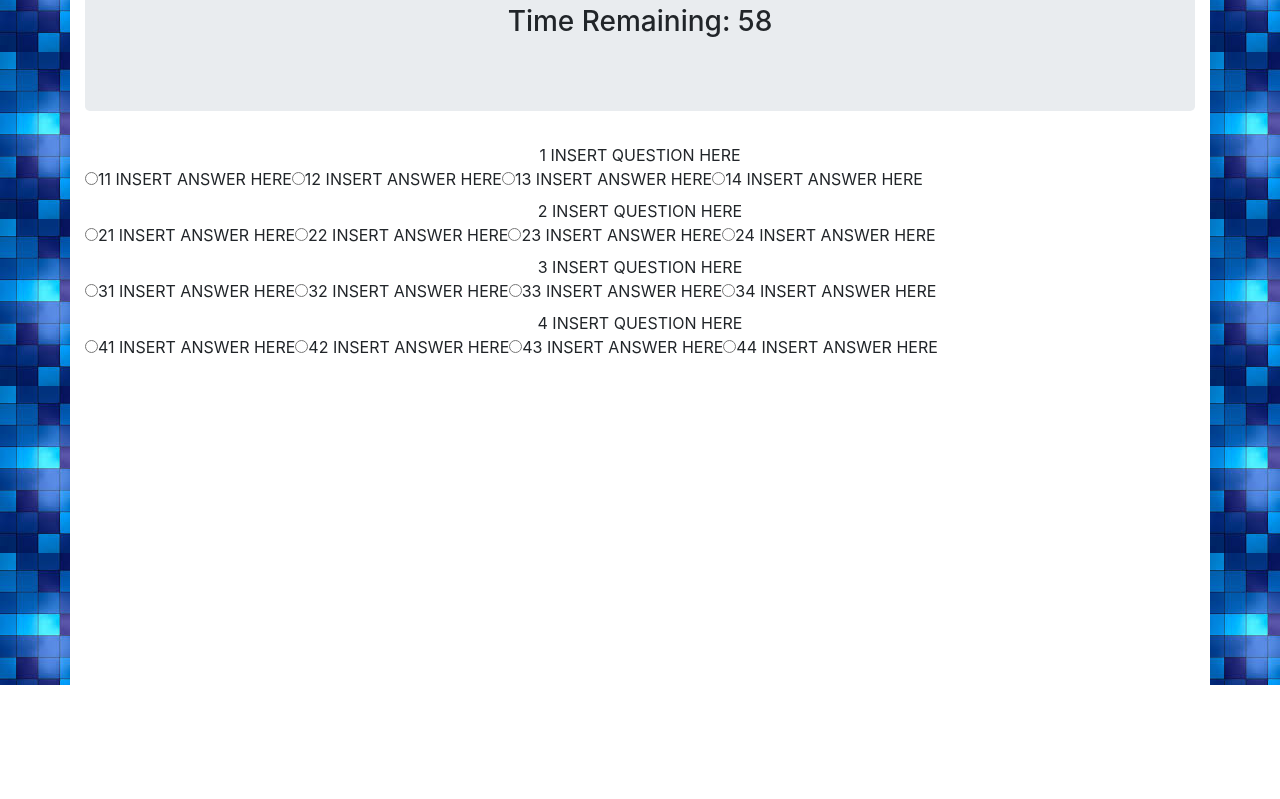
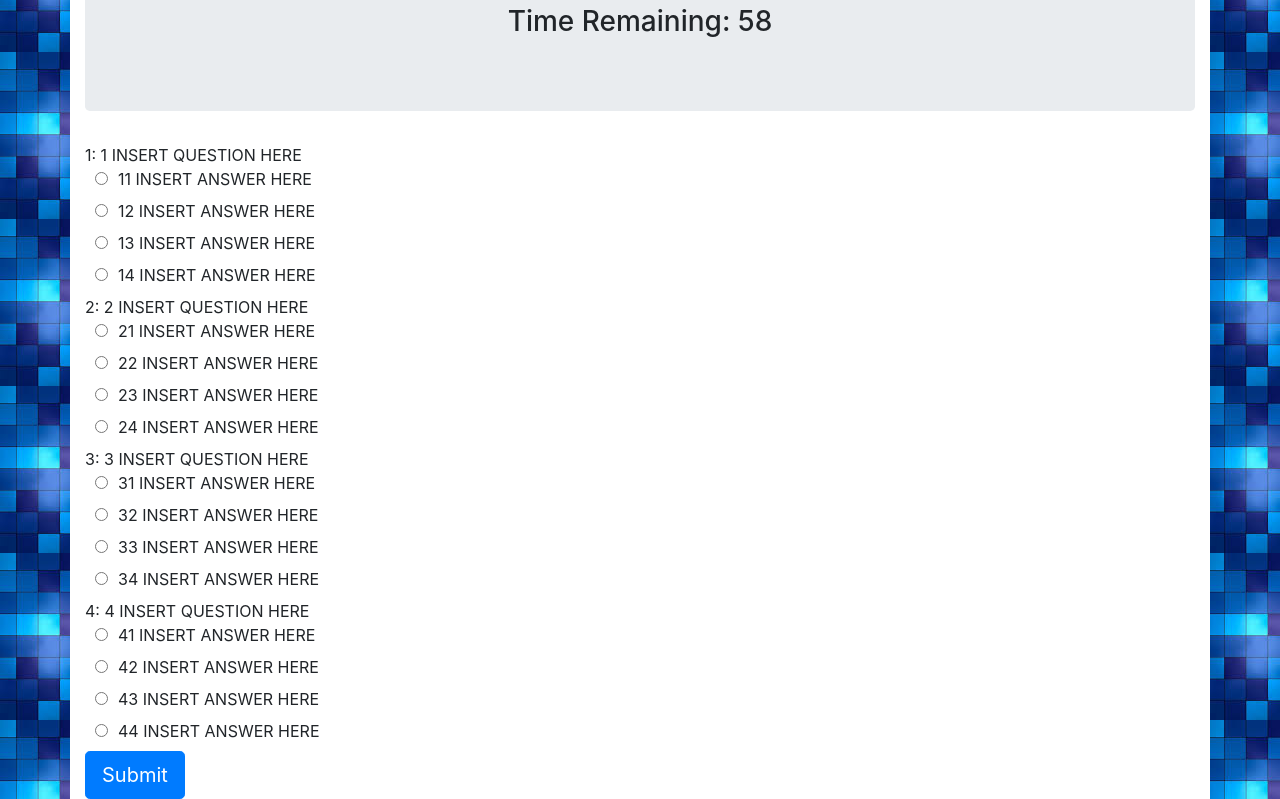
Before and after one commit to Matt-S-Elliott/trivia-game, a plain HTML site: page index.html in a window 1280 px wide. Both pictures are taken after a click on the button "Start!". Shown: the part 115-914 px from the top of the page. Before the commit the page ends 800 px from the top, so only its background shows below. Drawn offline with nearby package versions, Linux system fonts and the light colour scheme.

Commit message:
added the end game button and got end game working

```diff
--- a/assets/css/style.css
+++ b/assets/css/style.css
@@ -4,5 +4,11 @@ body {
 
 #mainContainer {
     background-color: white;
-    height: 100vh;
+    height: 100%;
+    min-height: 100vh;
 }
+
+.answer {
+    margin-left: 10px;
+    margin-right: 10px;
+}
--- a/assets/javascript/app.js
+++ b/assets/javascript/app.js
@@ -1,10 +1,11 @@
-//DONE: Make a counter to countdown from 120 to 0
-
 var timeRemainingText = $("#timeRemainingText");
 var mainContainer = $("#mainContainer");
 var startButton = $("#startButton");
 var correctAnswers = 0;
 var wrongAnswers = 0;
+//create the endgame button here, but don't append it until after the questions are displayed
+var endGameButton = $("<button class='btn btn-primary btn-lg' type='button'>Submit</button>");
+
 
 //I realize using an object for the counter is a little over-complicated, but I felt
 //like doing it... So here we are.
@@ -31,7 +32,6 @@ var counter = {
         }
         return false;}
 }
-console.log(counter.countDown);
 
 //make an array of questions with correct and incorrect answers
 //TODO make questions and answers.
@@ -77,11 +77,11 @@ var questions = [
 function displayQuestions () {
     for (var i = 0; i < questions.length; i++) {
         //make a row for the question and append it to the mainContainer
-        var qRow = $("<div class='row text-center'>");
+        var qRow = $("<div class='row'>");
         mainContainer.append(qRow);
         //make a coloumn for the question text and append it the new row
         var qCol = $("<div class='col-md-12'>");
-        qCol.text(questions[i][0]);
+        qCol.text(i + 1 + ": " + questions[i][0]);
         qRow.append(qCol);
         //make a row for the answers and append it to the mainContainer
         var aRow = $("<div class='row'>");
@@ -97,13 +97,17 @@ function displayQuestions () {
             //make a button and a label for each answer and append each to the form.
             //button IDs are answer-1, answer-2 and so on
             //button names are answers
+            var newDiv = $("<div>");
             var button = $("<input class='answer' type='radio' name='answers' id='answer-" + ii + "' value='" + questions[i][ii] + "'>");
-            form.append(button);
-            var label = $("<label class='' for='answer-" + ii + "'>");
+            newDiv.append(button);
+            var label = $("<label class='answerLabel' for='answer-" + ii + "'>");
             label.text(questions[i][ii]);
-            form.append(label);
+            newDiv.append(label);
+            form.append(newDiv);
         }
     }
+    //append end game button after the questions have been displayed.
+    mainContainer.append(endGameButton);
 
 }
 
@@ -117,21 +121,31 @@ function startGame() {
 //Ends the game and tallies score
 //TODO endgame function
 function endGame () {
-    console.log("Game over!");
+    //stops the counter. I put it here so that it would stop when you end the game manually
+    //or when the time runs out.
+    clearInterval(counter.counterID);
+    checkAnswers();
+    mainContainer.empty();
+    var scoreDiv = $("<div class='jumbotron text-center'>");
+    scoreDiv.text(correctAnswers + " out of " + questions.length + " questions right!");
+    mainContainer.append(scoreDiv);
 }
 
+//checks the answers for each question to see if they are correct or not
 function checkAnswers() {
+    //Loops over each question
     for (var i = 0; i < questions.length; i++) {
         //Gets back an array containing the button elements for the question
-        var buttonsArray = $("#question-" + i).children(".answer");
+        var buttonsArray = $("#question-" + i).find(".answer");
         //Checks each button to see if it's been checked AND if the checked buttons
         //value matches the answer of that question, then increments the correctAnswers
-        //or the wrong answers. I condensed it to take up fewer lines, I know it's a
-        //little hard to read because of that. If you format the doc it should be better
+        //or the wrong answers.
         for (var ii = 0; ii < 4; ii++) {
             if (buttonsArray[ii].checked && buttonsArray[ii].value === questions[i][5]) {
                 correctAnswers++;
-            } else { wrongAnswers++; }
+            } else if (buttonsArray[ii].checked && buttonsArray[ii].value != questions[i][5]) {
+                wrongAnswers++;
+            }
         }
     }
 }
@@ -141,13 +155,13 @@ timeRemainingText.text(counter.countDown);
 
 //Hopefully you can figure this one out
 startButton.click(startGame);
+//had to declare endgame button at beginning so that the reference to it here is valid
+//I don't actually add the button to the page until after the questions have been displayed
+endGameButton.click(endGame);
 
+
+//used for quick developement to have access to functions by pressing a key
 $(document).keyup(function () {
-    checkAnswers();
+    endGame();
     console.log(correctAnswers + "   " + wrongAnswers);
 })
-
-
-//when games ends, tally correct and incorrect answers and unanswered questions
-
-//display score to user
```
